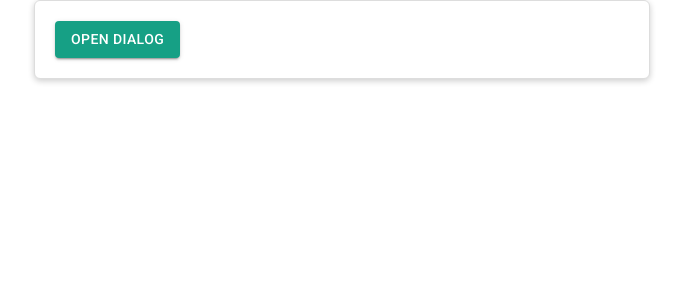
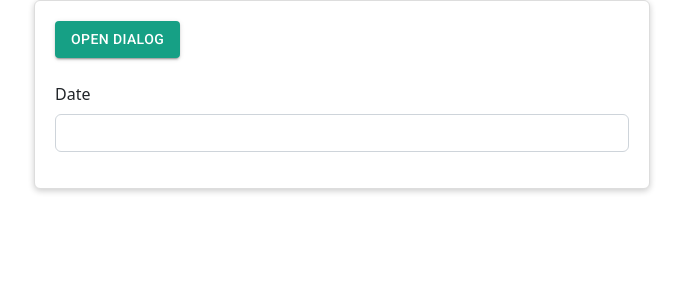
Before and after one commit to bungdanar/react-starter-18, a React (Create React App) app: page /mui in a window 1280 px wide. Shown: the top 300 px of the page, without its empty margins (298-981 px from the left). Built offline with nearby package versions, Linux system fonts and the light colour scheme.

Commit message:
chore: Add date input

```diff
--- a/package.json
+++ b/package.json
@@ -4,11 +4,14 @@
   "version": "0.1.0",
   "private": true,
   "dependencies": {
+    "@date-io/moment": "^2.14.0",
     "@emotion/react": "^11.9.3",
     "@emotion/styled": "^11.9.3",
     "@fontsource/roboto": "^4.5.7",
     "@mui/icons-material": "^5.8.3",
     "@mui/material": "^5.8.3",
+    "@mui/system": "^5.8.3",
+    "@mui/x-date-pickers": "^5.0.0-alpha.6",
     "@testing-library/jest-dom": "^5.16.4",
     "@testing-library/react": "^13.3.0",
     "@testing-library/user-event": "^13.5.0",
@@ -19,6 +22,7 @@
     "bootstrap": "^5.2.0-beta1",
     "mobx": "^6.6.0",
     "mobx-react-lite": "^3.4.0",
+    "moment": "^2.29.3",
     "react": "^18.1.0",
     "react-dom": "^18.1.0",
     "react-router-dom": "^6.3.0",
--- a/src/App.tsx
+++ b/src/App.tsx
@@ -2,6 +2,8 @@ import { observer } from 'mobx-react-lite'
 import { createTheme, ThemeProvider } from '@mui/material/styles'
 import { useStore } from './hooks/use-store'
 import { AppRoutes } from './routes'
+import { LocalizationProvider } from '@mui/x-date-pickers/LocalizationProvider'
+import { AdapterMoment } from '@mui/x-date-pickers/AdapterMoment'
 
 const App = observer(() => {
   const { themePrimaryColor } = useStore().uiStore
@@ -16,9 +18,11 @@ const App = observer(() => {
 
   return (
     <ThemeProvider theme={theme}>
-      <div className='container-fluid'>
-        <AppRoutes />
-      </div>
+      <LocalizationProvider dateAdapter={AdapterMoment}>
+        <div className='container-fluid'>
+          <AppRoutes />
+        </div>
+      </LocalizationProvider>
     </ThemeProvider>
   )
 })
--- /dev/null
+++ b/src/components/date-input/DateInput.module.css
@@ -0,0 +1,15 @@
+.dateInput :global(.form-control:focus) {
+  box-shadow: none;
+}
+
+.dateInput small {
+  color: #ff4136;
+}
+
+.dateInputNotValid :global(.form-control) {
+  border: 1px solid #ff4136;
+}
+
+.dateInputNotValid :global(.form-control:focus) {
+  border-color: #ff4136;
+}
--- /dev/null
+++ b/src/components/date-input/DateInput.tsx
@@ -0,0 +1,45 @@
+import { DatePicker } from '@mui/x-date-pickers/DatePicker'
+import { Moment } from 'moment'
+import styles from './DateInput.module.css'
+
+interface DateInputProps {
+  label: string
+  value: Moment | null
+  onChange: (date: Moment | null) => void
+  isValid?: boolean
+  isTouched?: boolean
+  errMessage?: string
+}
+
+export default function DateInput({
+  label,
+  value,
+  onChange,
+  isValid = true,
+  isTouched = false,
+  errMessage = 'Field is required',
+}: DateInputProps) {
+  const inputStyles = ['mb-3', styles.dateInput]
+
+  const showErrMessage = !isValid && isTouched
+  if (showErrMessage) {
+    inputStyles.push(styles.dateInputNotValid)
+  }
+
+  return (
+    <div className={inputStyles.join(' ')}>
+      <label className='form-label'>{label}</label>
+      <DatePicker
+        value={value}
+        onChange={onChange}
+        renderInput={({ inputRef, inputProps, InputProps }) => (
+          <div className='d-flex flex-row align-items-center'>
+            <input ref={inputRef} {...inputProps} className='form-control' />
+            {InputProps?.endAdornment}
+          </div>
+        )}
+      />
+      {showErrMessage ? <small>{errMessage}</small> : null}
+    </div>
+  )
+}
--- a/src/index.tsx
+++ b/src/index.tsx
@@ -10,10 +10,14 @@ import '@fontsource/roboto/300.css'
 import '@fontsource/roboto/400.css'
 import '@fontsource/roboto/500.css'
 import '@fontsource/roboto/700.css'
+import moment from 'moment'
+import 'moment/locale/id'
 
 configure({
   enforceActions: 'observed',
 })
+
+moment.locale('id')
 
 const root = ReactDOM.createRoot(document.getElementById('root') as HTMLElement)
 root.render(
--- a/src/pages/mui/Mui.tsx
+++ b/src/pages/mui/Mui.tsx
@@ -1,10 +1,13 @@
 import { Button } from '@mui/material'
+import { Moment } from 'moment'
 import { useState } from 'react'
 import CustomCard from '../../components/custom-card/CustomCard'
 import CustomDialog from '../../components/custom-dialog/CustomDialog'
+import DateInput from '../../components/date-input/DateInput'
 
 export default function Mui() {
   const [open, setOpen] = useState(false)
+  const [date, setDate] = useState<Moment | null>(null)
 
   const handleOpenDialog = () => {
     setOpen(true)
@@ -24,6 +27,14 @@ export default function Mui() {
                 Open dialog
               </Button>
             </div>
+            <br />
+            <div>
+              <DateInput
+                label='Date'
+                value={date}
+                onChange={(newDate) => setDate(newDate)}
+              />
+            </div>
           </CustomCard>
         </div>
       </div>
```
Also changed, not shown: 1 other file (tests, documents, lock files or other folders).
